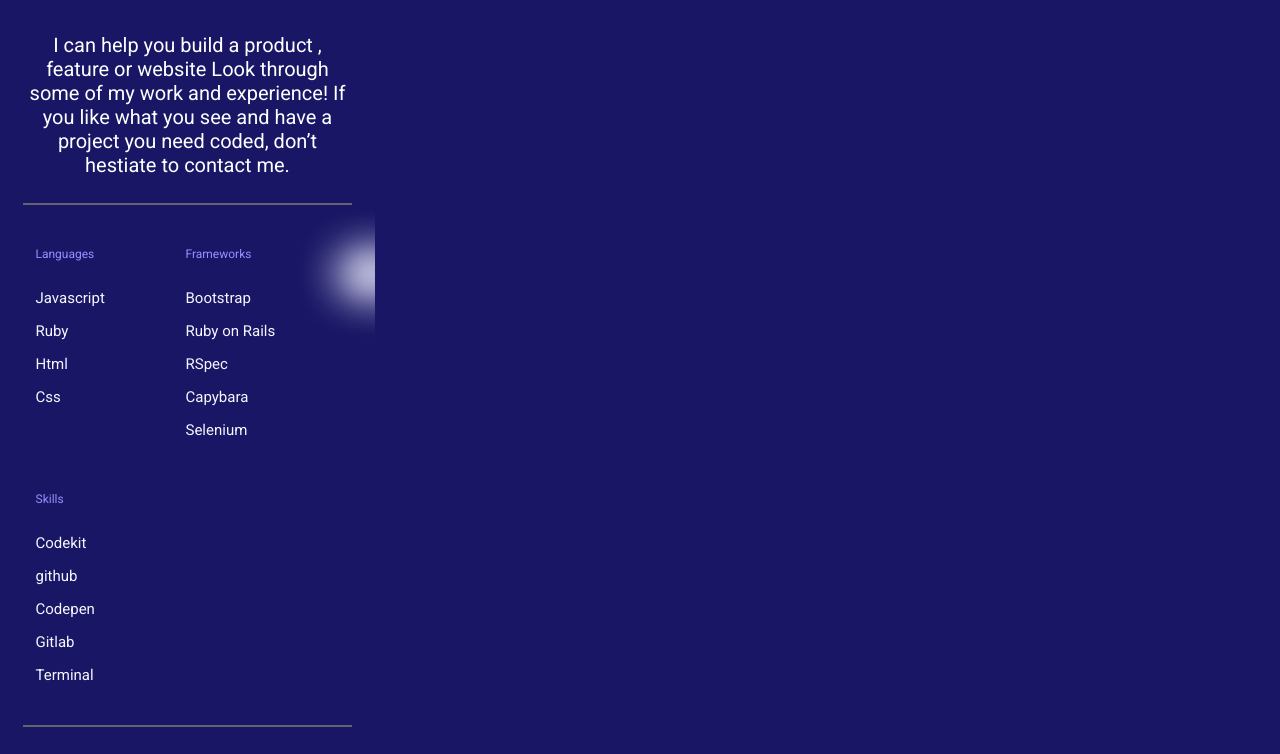
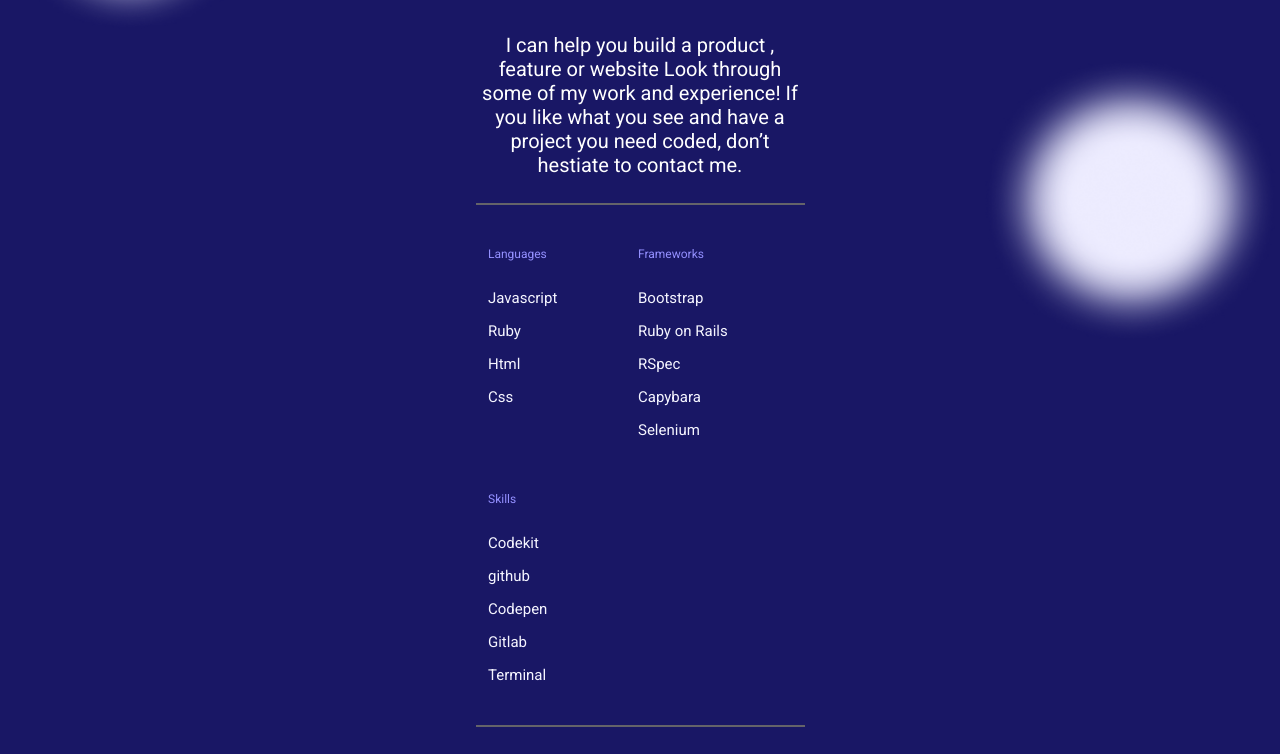
Before and after one commit to somarib/Portfolio, a website: page index.html in a window 1280 px wide. Shown: the part 310-1064 px from the top of the page. Drawn offline with Linux system fonts and the light colour scheme.

Commit message:
Add css to set the background image , width and centering of items in the head section

```diff
--- a/stylesheet.css
+++ b/stylesheet.css
@@ -436,4 +436,28 @@
   .menuimg {
     margin-right: 5px;
   }
+
+  .header-section {
+    display: flex;
+    flex-direction: column;
+    flex-wrap: wrap;
+    align-items: center;
+    width: 100%;
+    min-height: 650px;
+    background-image: url("image/bg-two-circles-header-bgimg.png");
+    background-repeat: no-repeat;
+    background-size: 100% 563px;
+  }
+
+  .header-inner-cont {
+    display: flex;
+    flex-direction: column;
+    flex-wrap: wrap;
+    align-items: center;
+    width: 80%;
+    min-height: 650px;
+    margin: auto;
+    margin-bottom: 200px;
+  }
+
 }
```
